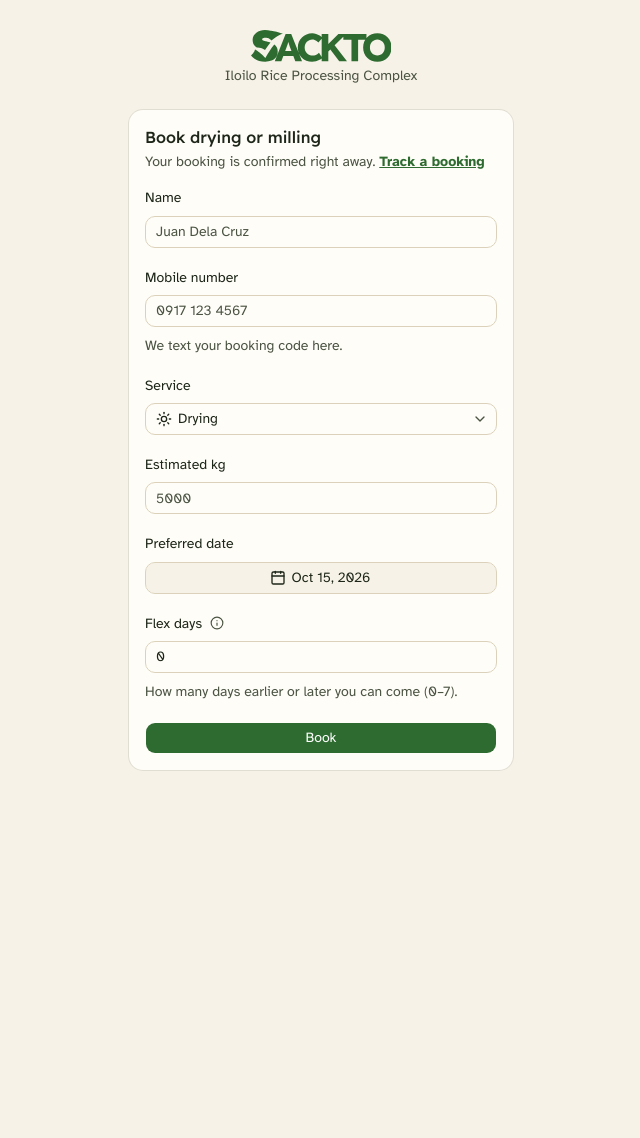
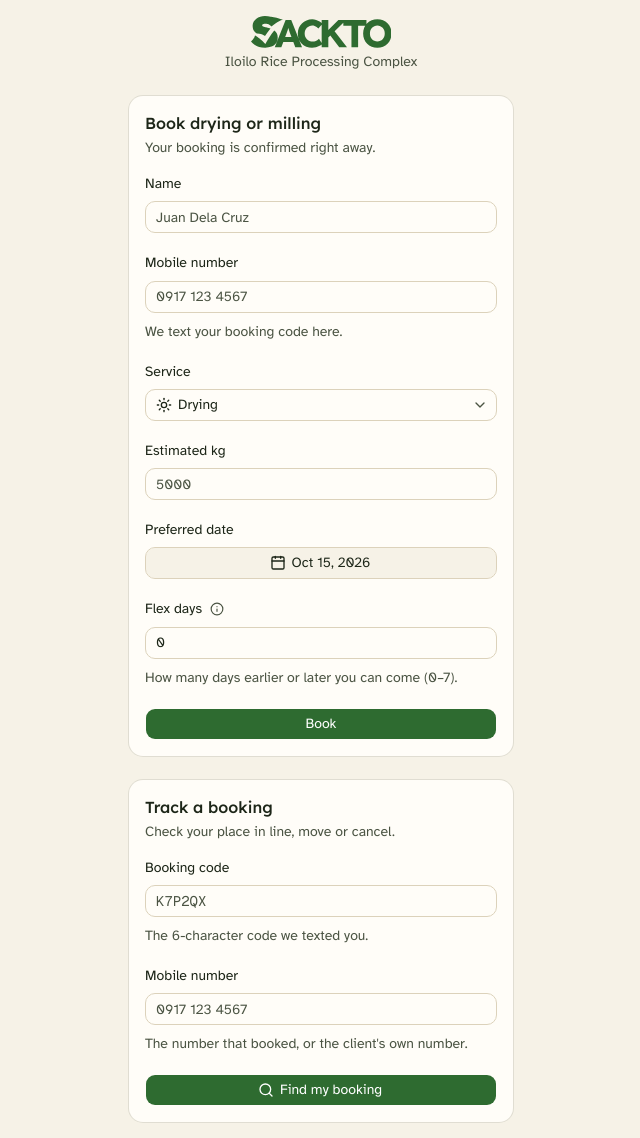
Before and after one commit to andrianllmm/hack-iloilo, a Next.js app: page /book in a window 1280 px wide. Shown: the whole page, without its empty margins (319-959 px from the left). Before the commit the page ends 800 px from the top, so only its background shows below. Built offline with nearby package versions, Linux system fonts and the light colour scheme.

Commit message:
feat(booking): add booking tracking card under the booking form

```diff
--- a/src/app/book/page.tsx
+++ b/src/app/book/page.tsx
@@ -1,5 +1,4 @@
 import type { Metadata } from "next";
-import Link from "next/link";
 import { connection } from "next/server";
 import { Suspense } from "react";
 import { Wordmark } from "@/components/brand";
@@ -12,6 +11,7 @@ import {
 } from "@/components/ui/card";
 import { Skeleton } from "@/components/ui/skeleton";
 import { todayManila } from "@/lib/dates";
+import { TrackBooking } from "@/modules/booking/components/track-booking";
 import { WebBookingForm } from "@/modules/booking/components/web-booking-form";
 
 export const metadata: Metadata = { title: "Book a slot" };
@@ -21,9 +21,25 @@ async function BookingFormLoader() {
   return <WebBookingForm today={todayManila()} />;
 }
 
-export default function BookPage() {
+/** Booking lookup; `ref` prefills the code from a shared link. */
+async function TrackLoader({
+  searchParams,
+}: {
+  searchParams: PageProps<"/book">["searchParams"];
+}) {
+  await connection();
+  const { ref } = await searchParams;
   return (
-    <main className="flex flex-1 flex-col items-center justify-start gap-6 p-4 sm:justify-center">
+    <TrackBooking
+      defaultRef={typeof ref === "string" ? ref : ""}
+      today={todayManila()}
+    />
+  );
+}
+
+export default function BookPage({ searchParams }: PageProps<"/book">) {
+  return (
+    <main className="flex flex-1 flex-col items-center justify-start gap-6 p-4">
       <div className="flex flex-col items-center gap-1">
         <Wordmark className="h-8 w-auto text-primary" />
         <p className="text-sm text-muted-foreground">
@@ -34,13 +50,7 @@ export default function BookPage() {
         <CardHeader>
           <CardTitle>Book drying or milling</CardTitle>
           <CardDescription>
-            Your booking is confirmed right away.{" "}
-            <Link
-              href="/track"
-              className="font-semibold text-primary underline"
-            >
-              Track a booking
-            </Link>
+            Your booking is confirmed right away.
           </CardDescription>
         </CardHeader>
         <CardContent>
@@ -49,6 +59,19 @@ export default function BookPage() {
           </Suspense>
         </CardContent>
       </Card>
+      <Card className="w-full max-w-sm">
+        <CardHeader>
+          <CardTitle>Track a booking</CardTitle>
+          <CardDescription>
+            Check your place in line, move or cancel.
+          </CardDescription>
+        </CardHeader>
+        <CardContent>
+          <Suspense fallback={<Skeleton className="h-64" />}>
+            <TrackLoader searchParams={searchParams} />
+          </Suspense>
+        </CardContent>
+      </Card>
     </main>
   );
 }
```
